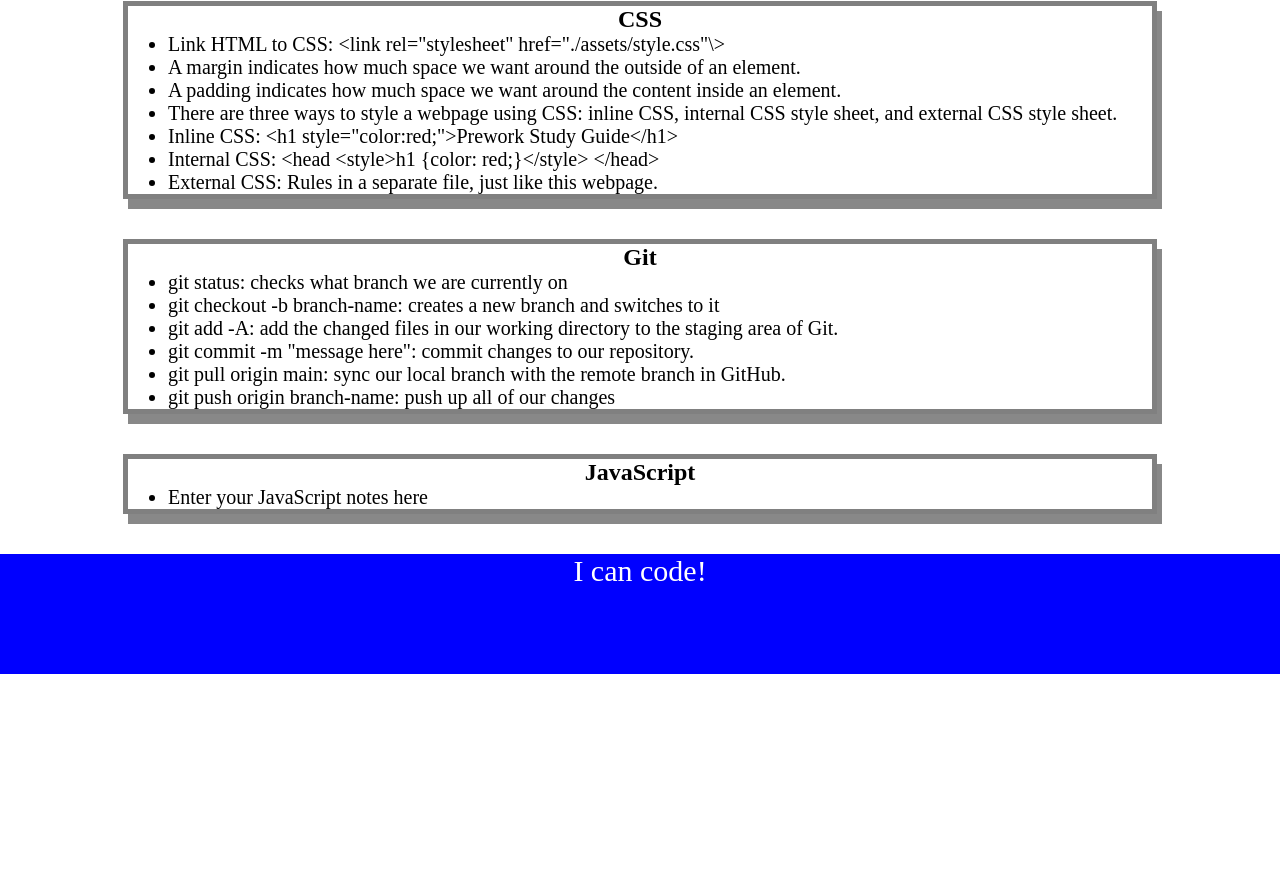
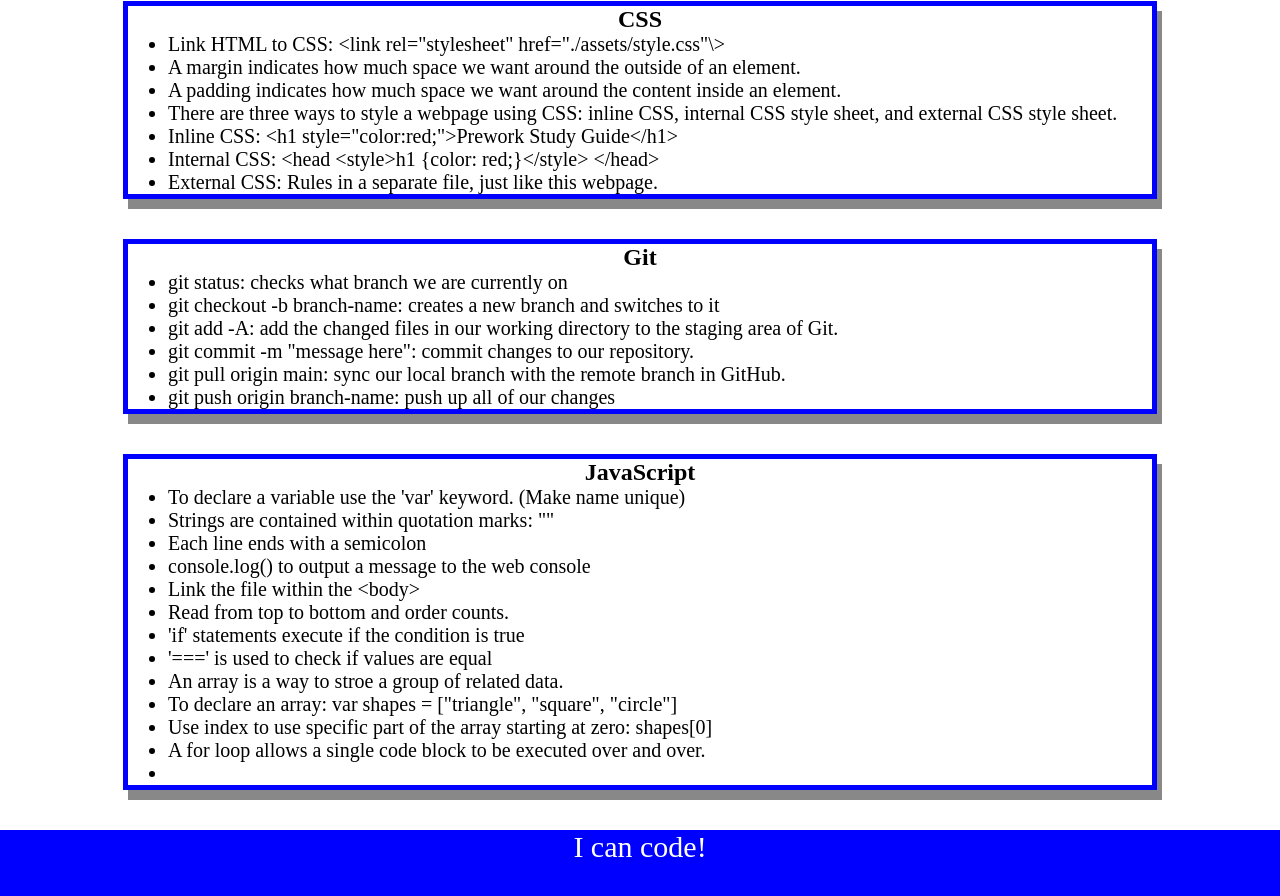
Before and after one commit to ColtonWilson/prework-study-guide, a plain HTML site: page index.html in a window 1280 px wide. Shown: the part 282-1178 px from the top of the page. Before the commit the page ends 956 px from the top, so only its background shows below. Drawn offline with Linux system fonts and the light colour scheme.

Commit message:
added a script.js

```diff
--- /dev/null
+++ b/assets/script.js
@@ -0,0 +1,20 @@
+var topic = ['HTML', 'CSS', 'Git', 'JavaScript'];
+
+for(var x = 0; x < topic.length; x++)
+{
+    console.log(topic[x]);
+
+}
+/*
+if (topic === 'HTML') {
+  console.log("Let's study HTML!");
+} else if (topic === 'CSS') {
+  console.log("Let's study CSS!");
+} else if (topic === 'Git') {
+  console.log("Let's study Git!");
+} else if (topic === 'JavaScript') {
+  console.log("Let's study JavaScript!");
+} else {
+  console.log('Please try again!');
+}
+*/
--- a/assets/style.css
+++ b/assets/style.css
@@ -37,6 +37,6 @@ p {
 .card {
   width: 80%;
   margin: 40px auto;
-  border: 5px solid gray;
+  border: 5px solid blue;
   box-shadow: 5px 10px #888888;
 }
--- a/index.html
+++ b/index.html
@@ -11,6 +11,7 @@
     <header id="top">
       <h1>Prework Study Guide</h1>
       <img src="./assets/bowtie-cat.png" alt="Profile image of cat wearing a bow tie." />
+      <h2>✨ Open the Console to See What's Happening ✨</h2>
     </header>
     <main>
       <!-- Student code goes here -->
@@ -50,7 +51,19 @@
       <section class="card" id="javascript-section">
         <h2>JavaScript</h2>
         <ul>
-          <li>Enter your JavaScript notes here</li>
+          <li>To declare a variable use the 'var' keyword. (Make name unique)</li>
+          <li>Strings are contained within quotation marks: ""</li>
+          <li>Each line ends with a semicolon</li>
+          <li>console.log() to output a message to the web console</li>
+          <li>Link the file within the &#60body></li>
+          <li>Read from top to bottom and order counts.</li>
+          <li>'if' statements execute if the condition is true</li>
+          <li>'===' is used to check if values are equal</li>
+          <li>An array is a way to stroe a group of related data.</li>
+          <li>To declare an array: var shapes = ["triangle", "square", "circle"]</li>
+          <li>Use index to use specific part of the array starting at zero: shapes[0]</li>
+          <li>A for loop allows a single code block to be executed over and over.</li>
+          <li></li>
         </ul>
       </section>
     </main>
@@ -58,5 +71,6 @@
     <footer>
       <p>I can code!</p>
     </footer>
+    <script src="assets\script.js"></script>
   </body>
 </html>
```
